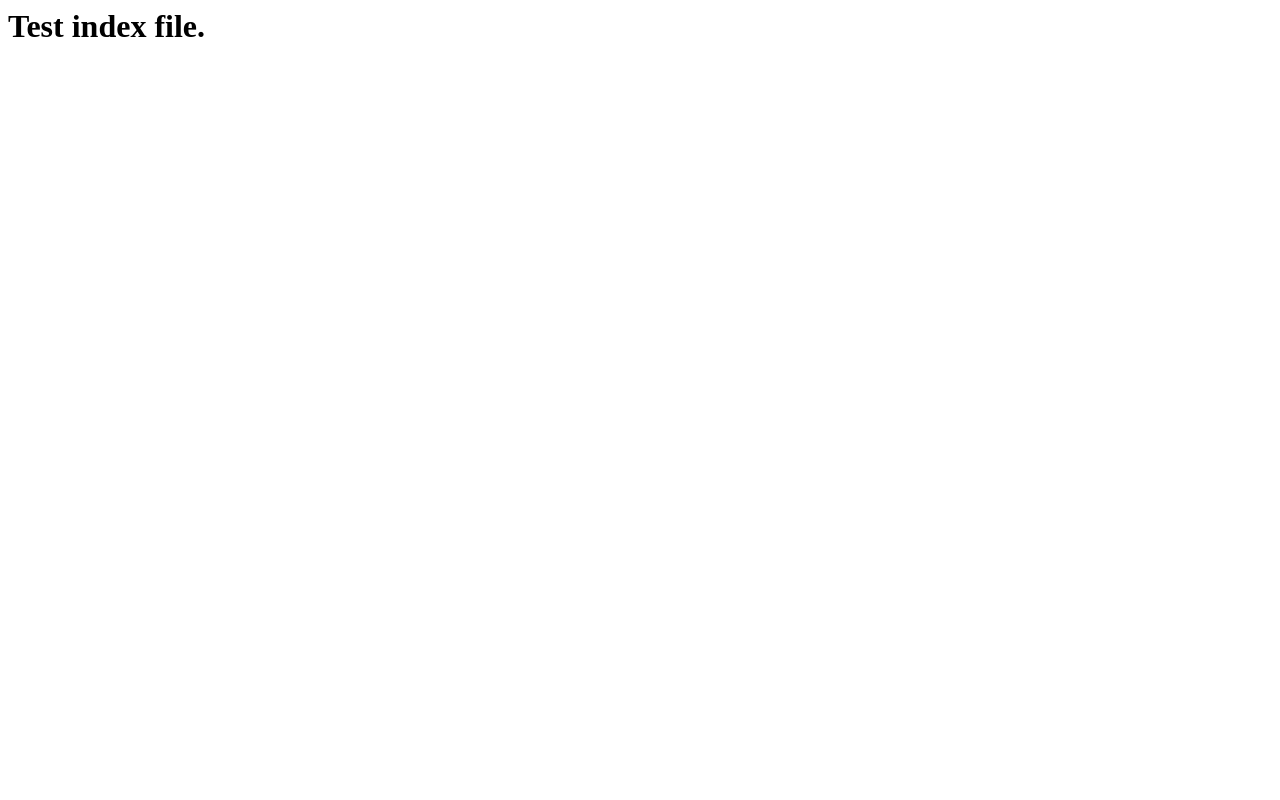
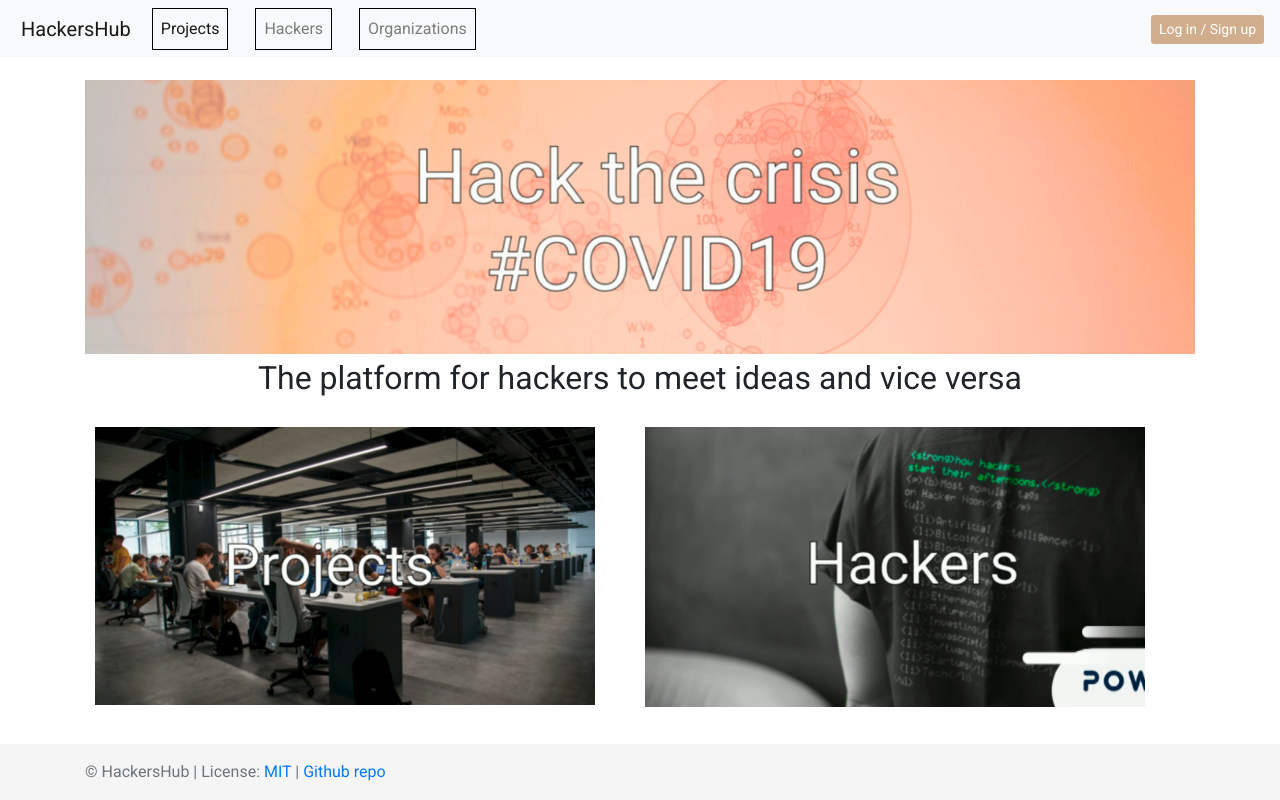
Before and after one commit to Hackers-Hub/HackersHub, a plain HTML site: page index.html in a window 1280 px wide. Drawn offline with nearby package versions, Linux system fonts and the light colour scheme.

Commit message:
Initial commit

```diff
--- /dev/null
+++ b/css/main.css
@@ -0,0 +1,58 @@
+@import url('https://fonts.googleapis.com/css2?family=Roboto&display=swap');
+@import url('https://fonts.googleapis.com/css2?family=Open+Sans&display=swap');
+
+html, body {
+    min-height: 100%;
+    height: 100%;
+}
+
+body {
+    padding-top: 5rem;
+    /* font-family: 'Open Sans', sans-serif; */
+    font-family: 'Roboto', sans-serif;
+}
+
+.navbar-brand {
+    padding: 5px;
+}
+
+.nav-item {
+    margin-right: 10%;
+    border: thin solid #000;
+}
+.btn-signup {
+    background-color: #D0AD8D;
+    border: none;
+}
+.btn-signup:hover {
+    color: #fff;
+    background-color: #917962;
+    border: none;
+}
+.btn-primary.focus, .btn-primary:focus, .btn-signup:not(:disabled):not(.disabled).active, .btn-signup:not(:disabled):not(.disabled):active, .show > .btn-signup.dropdown-toggle {
+    color: #fff;
+    background-color: #917962 !important;
+    border-color: none !important;
+    box-shadow: 0 0 0 .2rem #917962 !important;
+}
+.container > h2 {
+    text-align: center;
+    margin: 5px;
+}
+.front-card-div {
+    margin: 25px;
+}
+
+.front-card {
+    display: inline-block;
+    width: 100%;
+    max-width: 500px;
+    height: auto;
+}
+
+.footer {
+    background-color: #f5f5f5;
+    position: fixed;
+    bottom: 0;
+    width: 100%;
+}
--- a/index.html
+++ b/index.html
@@ -1 +1,57 @@
-<h1>Test index file.</h1>
+<!doctype html>
+<html lang="en">
+  <head>
+    <meta charset="utf-8">
+    <meta name="viewport" content="width=device-width, initial-scale=1, shrink-to-fit=no">
+    <meta name="description" content="HackersHub">
+    <meta name="author" content="HackersHub">
+    <title>HackersHub</title>
+    <link href="css/bootstrap.min.css" rel="stylesheet" integrity="sha384-Vkoo8x4CGsO3+Hhxv8T/Q5PaXtkKtu6ug5TOeNV6gBiFeWPGFN9MuhOf23Q9Ifjh" crossorigin="anonymous">
+    <link href="css/main.css" rel="stylesheet">
+  </head>
+
+  <body>
+    <nav class="navbar navbar-expand-md navbar-light bg-light fixed-top">
+  <a class="navbar-brand" href="#">HackersHub</a>
+  <button class="navbar-toggler" type="button" data-toggle="collapse" data-target="#navbarsExampleDefault" aria-controls="navbarsExampleDefault" aria-expanded="false" aria-label="Toggle navigation">
+    <span class="navbar-toggler-icon"></span>
+  </button>
+
+  <div class="collapse navbar-collapse" id="navbarsExampleDefault">
+    <ul class="navbar-nav mr-auto">
+      <li class="nav-item active">
+        <a class="nav-link" href="#">Projects <span class="sr-only">(current)</span></a>
+      </li>
+      <li class="nav-item">
+        <a class="nav-link" href="#">Hackers</a>
+      </li>
+      <li class="nav-item">
+        <a class="nav-link" href="#">Organizations</a>
+      </li>
+    </ul>
+    <button type="button" class="btn btn-primary btn-sm btn-signup">Log in / Sign up</button>
+  </div>
+</nav>
+
+<main role="main" class="container">
+    <img src="img/cover.png" class="img-fluid" alt="Cover image">
+    <h2>The platform for hackers to meet ideas and vice versa</h2>
+    <div class="row">
+        <div class=".col-md-2 front-card-div">
+        <a href="#" title="Projects"><img src="img/projects.png" class="img-fluid front-card" alt="projects"></a>
+    </div>
+    <div class=".col-md-6 front-card-div">
+        <a href="#" title="Hackers"><img src="img/hackers.png" class="img-fluid front-card" alt="hackers"></a>
+    </div>
+</main>
+
+<footer class="footer mt-auto py-3">
+  <div class="container">
+    <span class="text-muted">&copy; HackersHub | License: <a href="#">MIT</a> | <a href="https://github.com/Hackers-Hub/" title="HackersHub GitHub page">Github repo</a></span>
+  </div>
+</footer>
+
+<script src="https://code.jquery.com/jquery-3.4.1.slim.min.js" integrity="sha384-J6qa4849blE2+poT4WnyKhv5vZF5SrPo0iEjwBvKU7imGFAV0wwj1yYfoRSJoZ+n" crossorigin="anonymous"></script>
+<script src="js/bootstrap.bundle.min.js" integrity="sha384-6khuMg9gaYr5AxOqhkVIODVIvm9ynTT5J4V1cfthmT+emCG6yVmEZsRHdxlotUnm" crossorigin="anonymous"></script>
+</body>
+</html>
```
Also changed, not shown: css/bootstrap.min.css (added), img/cover.png (added), img/hackers.png (added), img/projects.png (added), js/bootstrap.bundle.min.js (added), js/bootstrap.min.js (added), 4 other files.
